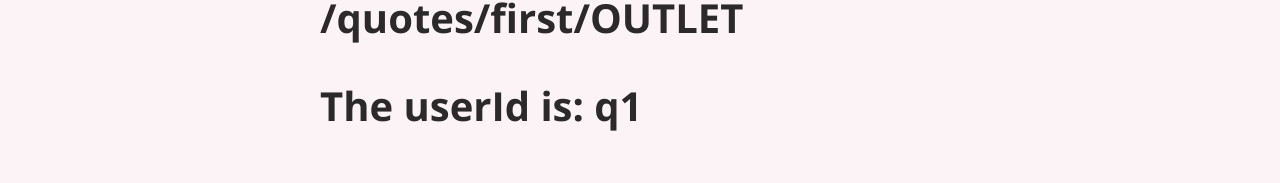
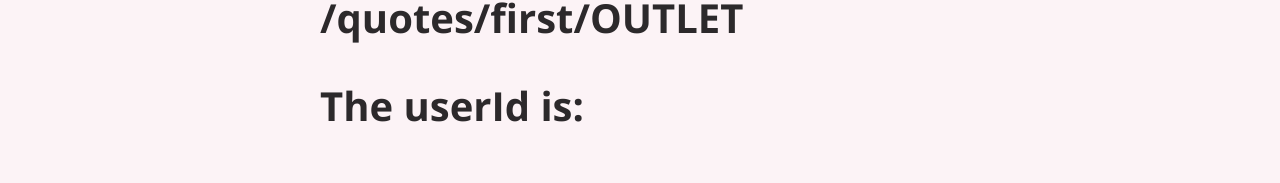
Before and after one commit to WEBundle-xyz/React-router-dom-6, a React (Create React App) app: page /quotes/q1 in a window 1280 px wide. Shown: the part 193-376 px from the top of the page. Built offline with nearby package versions, Linux system fonts and the light colour scheme.

Commit message:
Beginnig params

```diff
--- a/src/App.js
+++ b/src/App.js
@@ -1,4 +1,4 @@
-import { Route, Routes, Navigate } from 'react-router-dom';
+import { Route, Routes, Navigate, useParams } from 'react-router-dom';
 
 import AllQuotes from './pages/AllQuotes';
 import NewQuote from './pages/NewQuote';
@@ -9,8 +9,8 @@ import Layout from './components/layout/Layout';
 import Contact from './components/contact/Contact';
 
 function App() {
-  // const params = useParams();
-  // console.log(params.userId);
+  const params = useParams();
+  console.log(params.id);
 
   return (
     <Layout>
@@ -21,7 +21,7 @@ function App() {
         <Route path='/quotes' element={<AllQuotes />}></Route>
         <Route path='/new-quote' element={<NewQuote />}></Route>
         <Route path='/contact' element={<Contact />}></Route>
-        <Route path='/quotes/:userId/*' element={<QuoteDetail />}>
+        <Route path='/quotes/:id/*' element={<QuoteDetail />}>
           <Route path='comments' element={<Comments />}></Route>
         </Route>
       </Routes>
--- a/src/components/contact/Contact.js
+++ b/src/components/contact/Contact.js
@@ -1,6 +1,6 @@
 import React, { useState } from 'react';
 
-import Button from './Button';
+import Button from '../UI/Button';
 import classes from './Contact.module.css';
 
 const Contact = () => {
--- a/src/components/quotes/QuoteItem.js
+++ b/src/components/quotes/QuoteItem.js
@@ -1,3 +1,4 @@
+import { Link } from 'react-router-dom';
 import classes from './QuoteItem.module.css';
 
 const QuoteItem = (props) => {
@@ -9,7 +10,7 @@ const QuoteItem = (props) => {
         </blockquote>
         <figcaption>{props.author}</figcaption>
       </figure>
-      <button className='btn'>Vew Fullscreen</button>
+      <Link to={`/quotes/${props.id}`}>View Stuff</Link>
     </li>
   );
 };
--- a/src/pages/QuoteDetail.js
+++ b/src/pages/QuoteDetail.js
@@ -9,7 +9,7 @@ const QuoteDetail = () => {
       <div>
         <h1>The userId is: {params.userId}</h1>
         <p style={{ color: 'red', marginLeft: '6rem', fontSize: '4rem' }}>
-          {params.userId}
+          {params.id}
         </p>
       </div>
       <Outlet />
```
Also changed, not shown: src/components/UI/Button.js (renamed from src/components/contact/Button.js), src/components/UI/Button.module.css (renamed from src/components/contact/Button.module.css), 1 other file (tests, documents, lock files or other folders).
